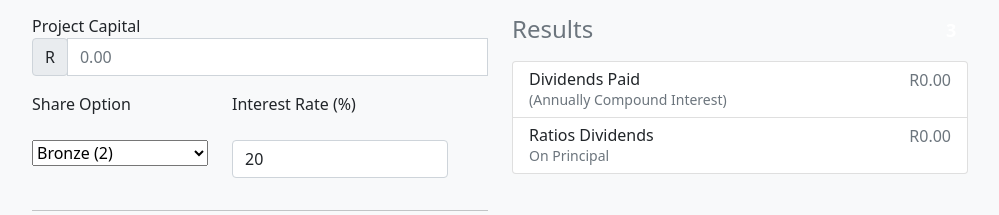
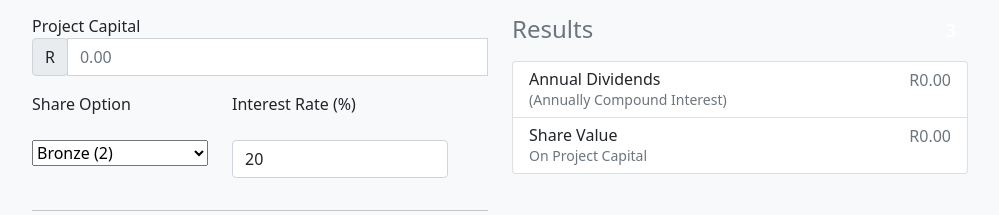
Before and after one commit to kinsleykajiva/htm-linterset-calculator, a plain HTML site: page index.html in a window 1280 px wide. Shown: the part 224-439 px from the top of the page, without its empty margins (140-1139 px from the left). Drawn offline with Linux system fonts and the light colour scheme.

Commit message:
made updates

```diff
--- a/index.html
+++ b/index.html
@@ -32,15 +32,15 @@
 
                 <li class="list-group-item d-flex justify-content-between lh-condensed">
                     <div>
-                        <h6 class="my-0">Dividends Paid </h6>
+                        <h6 class="my-0">Annual Dividends  </h6>
                         <small class="text-muted">(Annually Compound Interest)</small>
                     </div>
                     <span class="text-muted" id="dividentValue">R0.00</span>
                 </li>
                 <li class="list-group-item d-flex justify-content-between lh-condensed">
                     <div>
-                        <h6 class="my-0">Ratios Dividends</h6>
-                        <small class="text-muted">On Principal</small>
+                        <h6 class="my-0">Share Value </h6>
+                        <small class="text-muted">On Project Capital</small>
                     </div>
                     <span class="text-muted" id="dividentValuePrincipal">R0.00</span>
                 </li>
```
